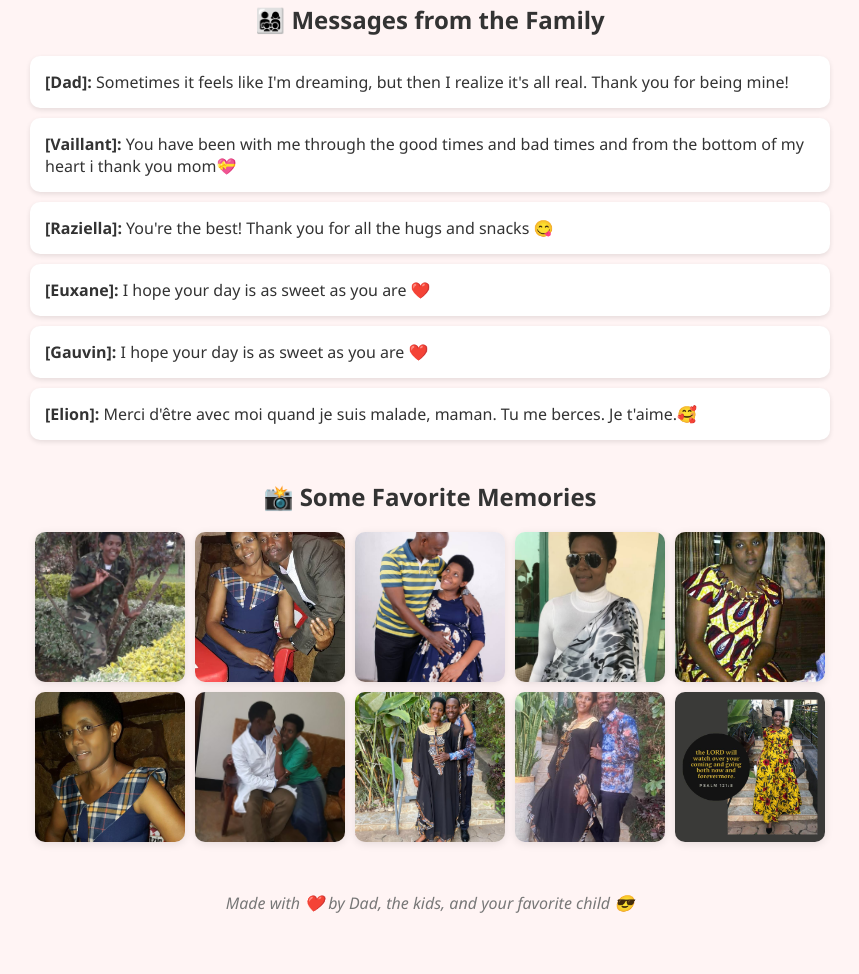
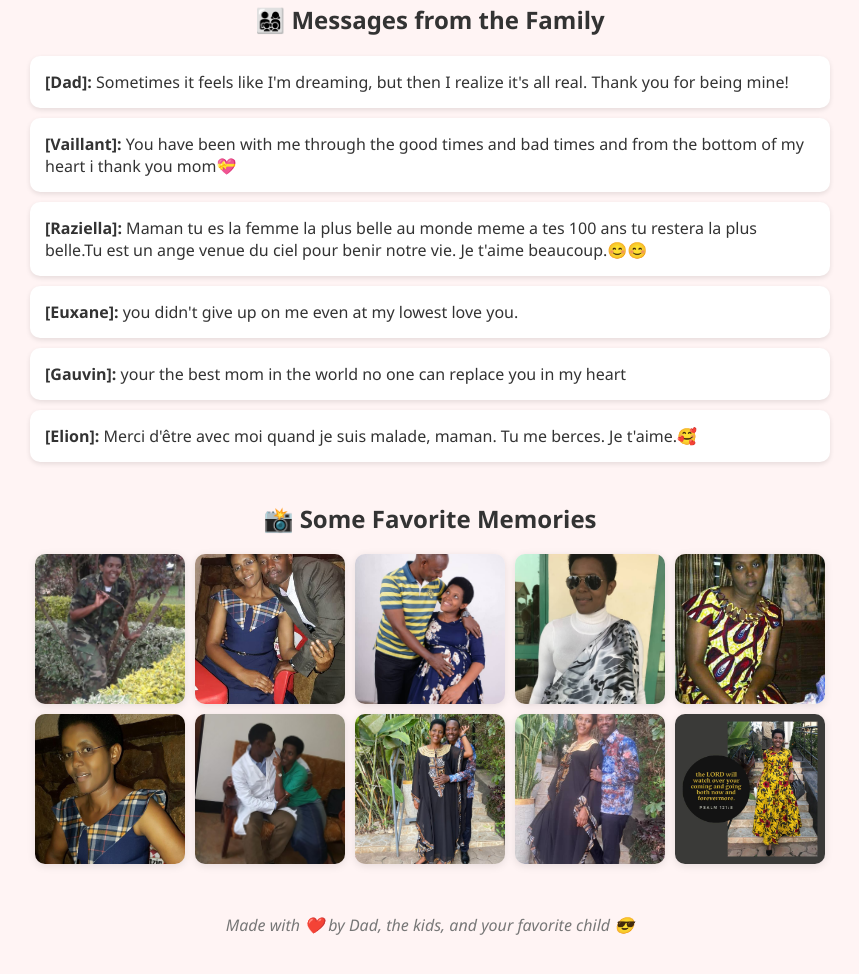
Before and after one commit to MRV19-2025/birthday-website, a plain HTML site: page index.html in a window 1280 px wide. Shown: the part 957-1931 px from the top of the page, without its empty margins (210-1069 px from the left). Drawn offline with Linux system fonts and the light colour scheme.

Commit message:
Update index.html

```diff
--- a/index.html
+++ b/index.html
@@ -29,9 +29,10 @@
       <div class="family-messages">
         <p><strong>[Dad]:</strong> Sometimes it feels like I'm dreaming, but then I realize it's all real. Thank you for being mine!</p>
         <p><strong>[Vaillant]:</strong> You have been with me through the good times and bad times and from the bottom of my heart i thank you mom💝</p>
-        <p><strong>[Raziella]:</strong> You're the best! Thank you for all the hugs and snacks 😋</p>
-        <p><strong>[Euxane]:</strong> I hope your day is as sweet as you are ❤️</p>
-        <p><strong>[Gauvin]:</strong> I hope your day is as sweet as you are ❤️</p>
+        <p><strong>[Raziella]:</strong> Maman tu es la femme la plus belle au monde meme a tes 100 ans tu restera la plus belle.Tu est un ange venue du ciel pour benir notre vie. Je t'aime beaucoup.😊😊</p>
+        <p><strong>[Euxane]:</strong> you didn't give up on me even at my lowest love you.</p>
+        <p><strong>[Gauvin]:</strong> your the best mom in the world no one can replace you in my heart
+        </p>
         <p><strong>[Elion]:</strong> Merci d'être avec moi quand je suis malade, maman. Tu me berces. Je t'aime.🥰</p>
       </div>
     </section>
```
